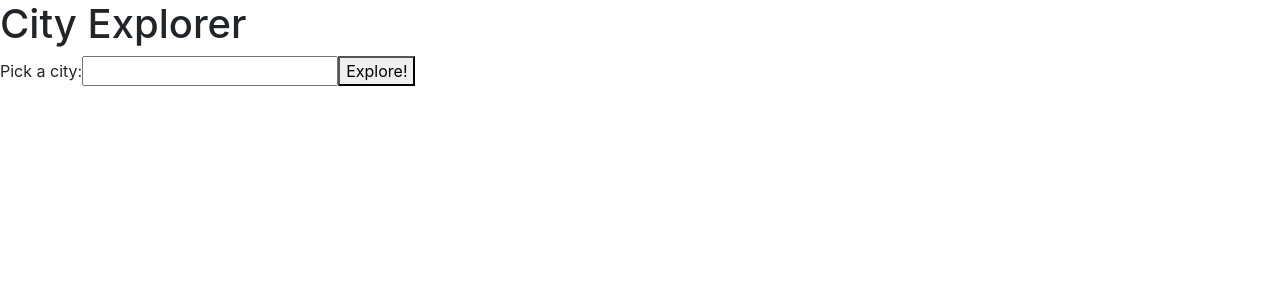
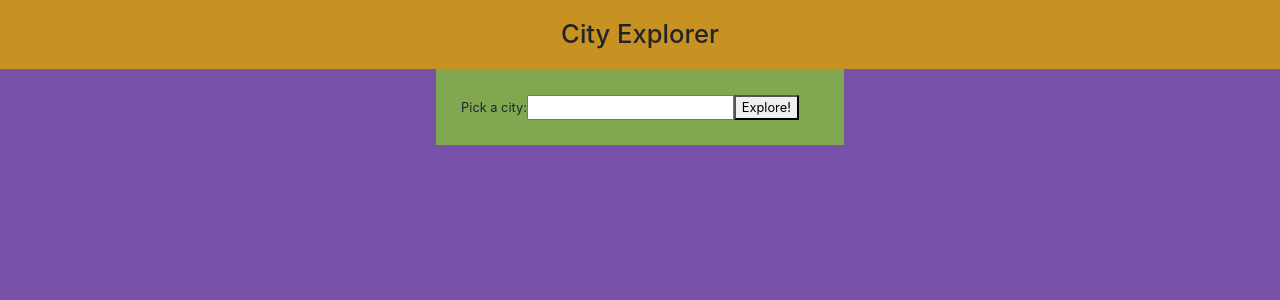
Before and after one commit to JamesBrooks01/city-explorer, a React (Create React App) app: page / in a window 1280 px wide. Shown: the top 300 px of the page. Built offline with nearby package versions, Linux system fonts and the light colour scheme.

Commit message:
added CSS styling

```diff
--- a/src/App.css
+++ b/src/App.css
@@ -1,38 +1,51 @@
-.App {
+body {
+  background-color: #7851A9;
+}
+h1 {
   text-align: center;
+  background-color: #c79222;
+  padding: 1.5vw;
+  font-size: 2vw;
+  height: min-content;
+  margin: auto;
 }
 
-.App-logo {
-  height: 40vmin;
-  pointer-events: none;
+form {
+  margin: auto;
+  text-align: center;
+  padding: 2vw;
+  font-size: 1vw;
+  background-color: #81A851;
+  margin: auto;
+  width: max-content;
 }
 
-@media (prefers-reduced-motion: no-preference) {
-  .App-logo {
-    animation: App-logo-spin infinite 20s linear;
-  }
+form label {
+  padding-right: 20px;
 }
 
-.App-header {
-  background-color: #282c34;
-  min-height: 100vh;
-  display: flex;
-  flex-direction: column;
-  align-items: center;
-  justify-content: center;
-  font-size: calc(10px + 2vmin);
-  color: white;
+.card {
+  width: 100%;
+  text-align: center;
+  background-color: #7851A9;
+  font-size: 1.25vw;
 }
 
-.App-link {
-  color: #61dafb;
+.card-title {
+  background-color: #81A851;
+  font-size: 1.5vw;
+  margin: auto;
+  width: max-content;
 }
 
-@keyframes App-logo-spin {
-  from {
-    transform: rotate(0deg);
-  }
-  to {
-    transform: rotate(360deg);
-  }
+.card-text {
+  background-color: #81A851;
+  margin: auto;
+  width: max-content;
 }
+
+.card-img {
+  width: 50%;
+  height: auto;
+  border: .5vw solid #81A851;
+}
```
